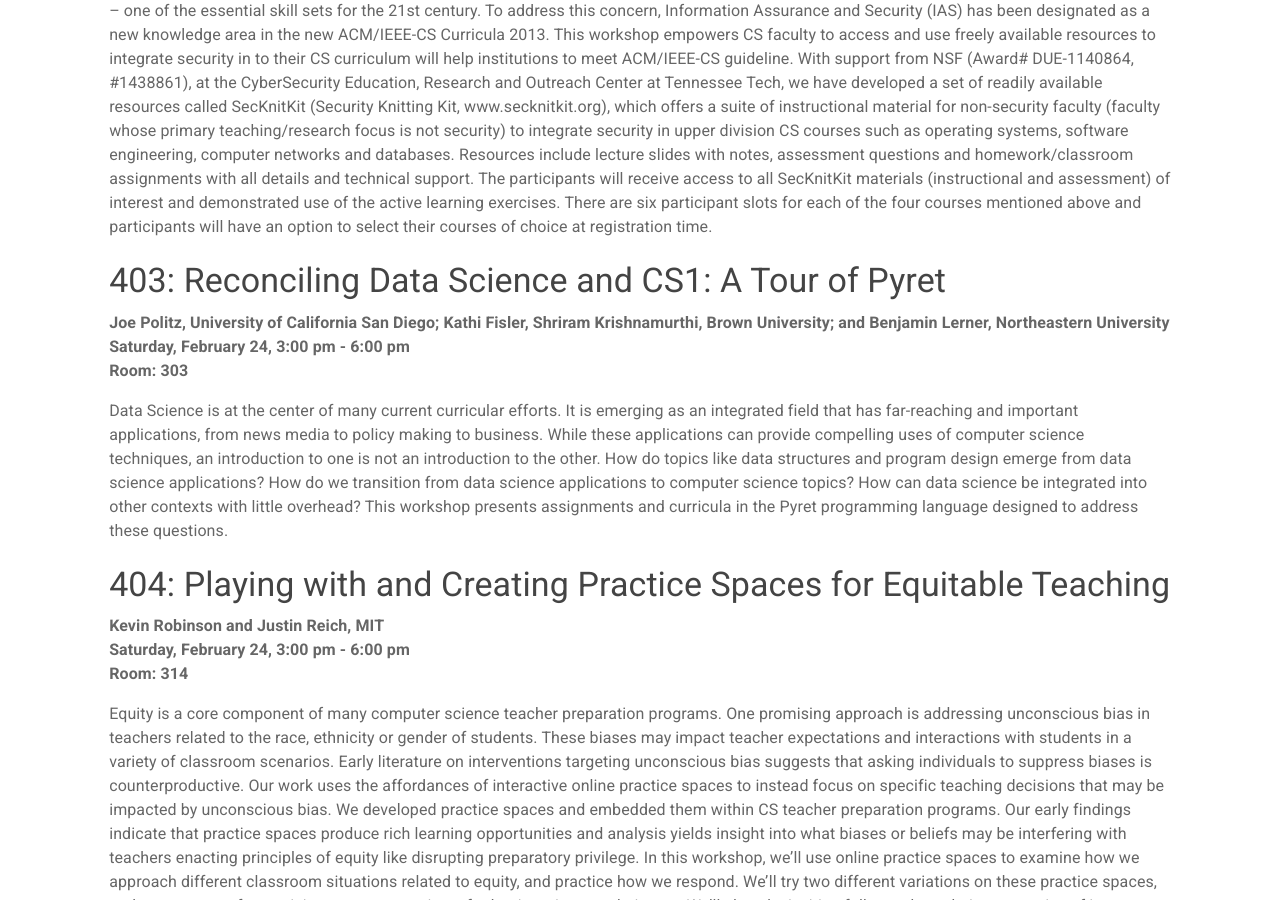
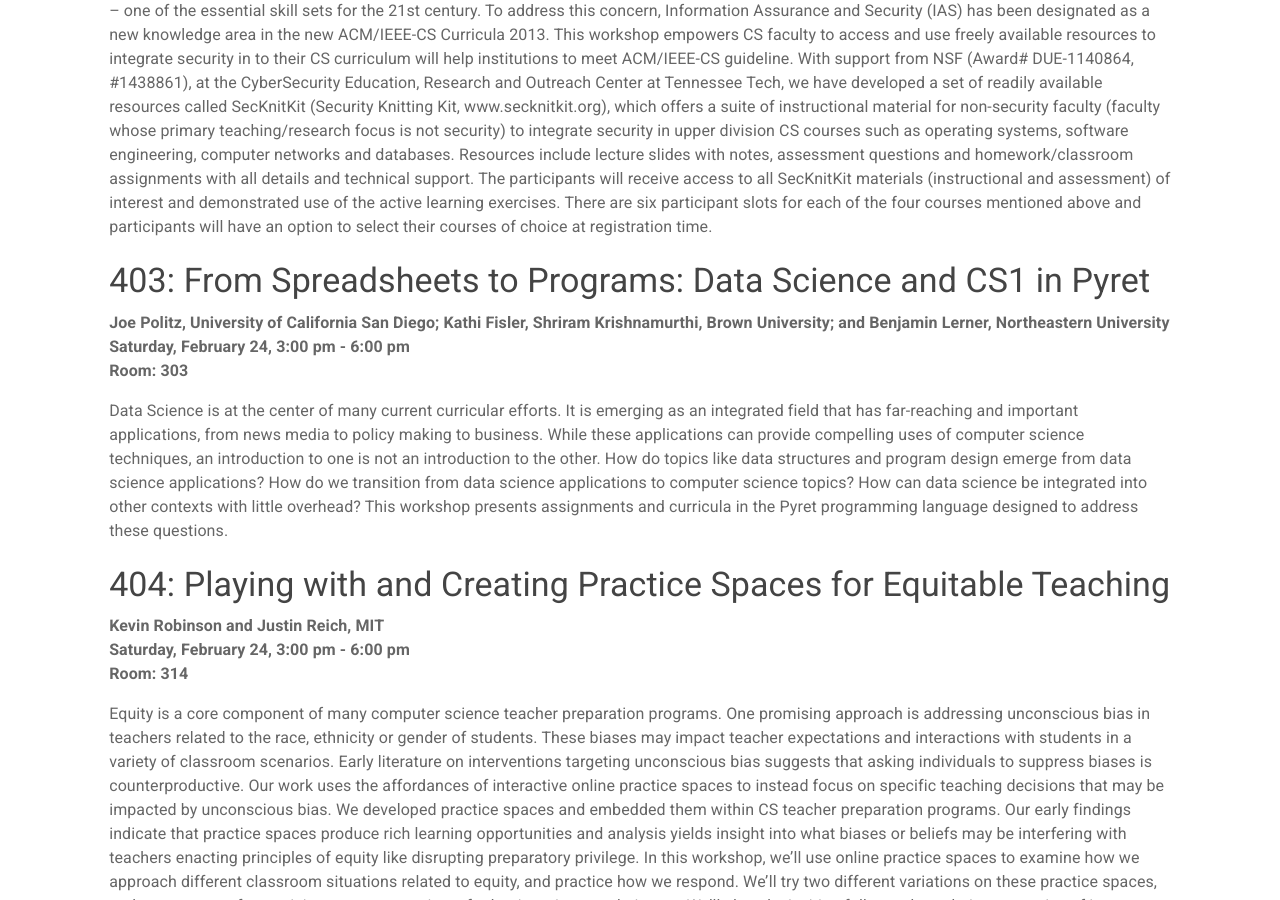
Before and after one commit to sigcsets/sigcse2018, a Jekyll site: the page built from attendees/workshops.md, in a window 1280 px wide and 900 px high, scrolled down 11220 px. Built offline with Jekyll 4.4.1, drawn with Linux system fonts in a browser that asks for light colours.

Commit message:
workshop title update

```diff
--- a/_data/workshops.yml
+++ b/_data/workshops.yml
@@ -276,7 +276,7 @@
   easychair: 638
   order: 2
   date: Saturday, February 24, 3:00 pm - 6:00 pm
-  title: "Reconciling Data Science and CS1: A Tour of Pyret"
+  title: "From Spreadsheets to Programs: Data Science and CS1 in Pyret"
   room: 303
   presenters: Joe Politz, University of California San Diego; Kathi Fisler, Shriram Krishnamurthi, Brown University; and Benjamin Lerner, Northeastern University
   abstract: Data Science is at the center of many current curricular efforts. It is emerging as an integrated field that has far-reaching and important applications, from news media to policy making to business. While these applications can provide compelling uses of computer science techniques, an introduction to one is not an introduction to the other. How do topics like data structures and program design emerge from data science applications? How do we transition from data science applications to computer science topics? How can data science be integrated into other contexts with little overhead? This workshop presents assignments and curricula in the Pyret programming language designed to address these questions.
```
